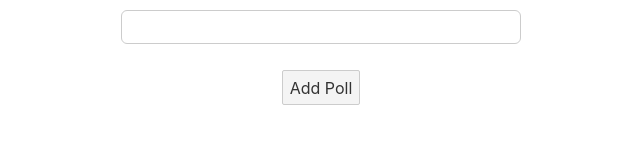
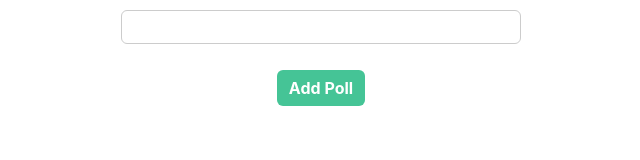
Before and after one commit to msarauer/learning-svelte-2, a Svelte app: page / in a window 1280 px wide. Both pictures are taken after a click on the item "Add New Poll". Shown: the part 313-473 px from the top of the page, without its empty margins (319-959 px from the left). Built offline with nearby package versions, Linux system fonts and the light colour scheme.

Commit message:
When added, a custom button component is added

```diff
--- a/src/components/CreatePollForm.svelte
+++ b/src/components/CreatePollForm.svelte
@@ -1,4 +1,5 @@
 <script>
+  import Button from "../shared/Button.svelte";
   let fields = { question: "", answerA: "", answerB: "" };
 
   const submitHandler = () => {
@@ -19,7 +20,7 @@
     <label for="answer-b">Answer B:</label>
     <input type="text" id="answer-b" bind:value={fields.answerB} />
   </div>
-  <button>Add Poll</button>
+  <Button type={"secondary"} flat>Add Poll</Button>
 </form>
 
 <style>
--- /dev/null
+++ b/src/shared/Button.svelte
@@ -0,0 +1,41 @@
+<script>
+  export let type = "primary";
+  export let flat = false;
+  export let inverse = false;
+</script>
+
+<button class={type} class:flat class:inverse>
+  <slot />
+</button>
+
+<style>
+  button {
+    border: 0;
+    cursor: pointer;
+    border-radius: 6px;
+    padding: 8px 12px;
+    font-weight: bold;
+    box-shadow: 1px 2px 3px rgba(0, 0, 0, 0.2);
+  }
+  .primary {
+    background: #d91b42;
+    color: white;
+  }
+  .secondary {
+    background: #45c496;
+    color: white;
+  }
+  .flat {
+    box-shadow: none;
+  }
+  .primary.inverse {
+    color: #d91b42;
+    background: white;
+    border: 2px solid #d91b42;
+  }
+  .secondary.inverse {
+    color: #45c496;
+    background: white;
+    border: 2px solid #45c496;
+  }
+</style>
```
